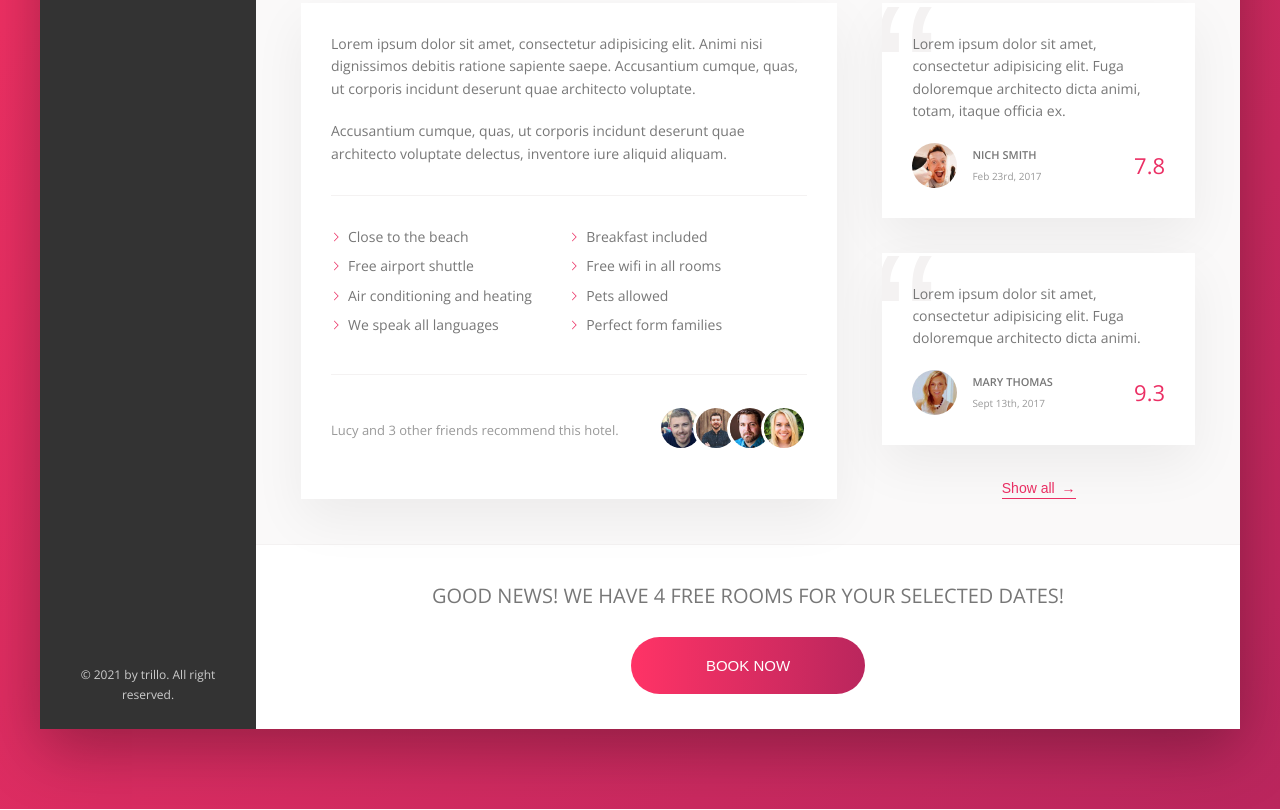
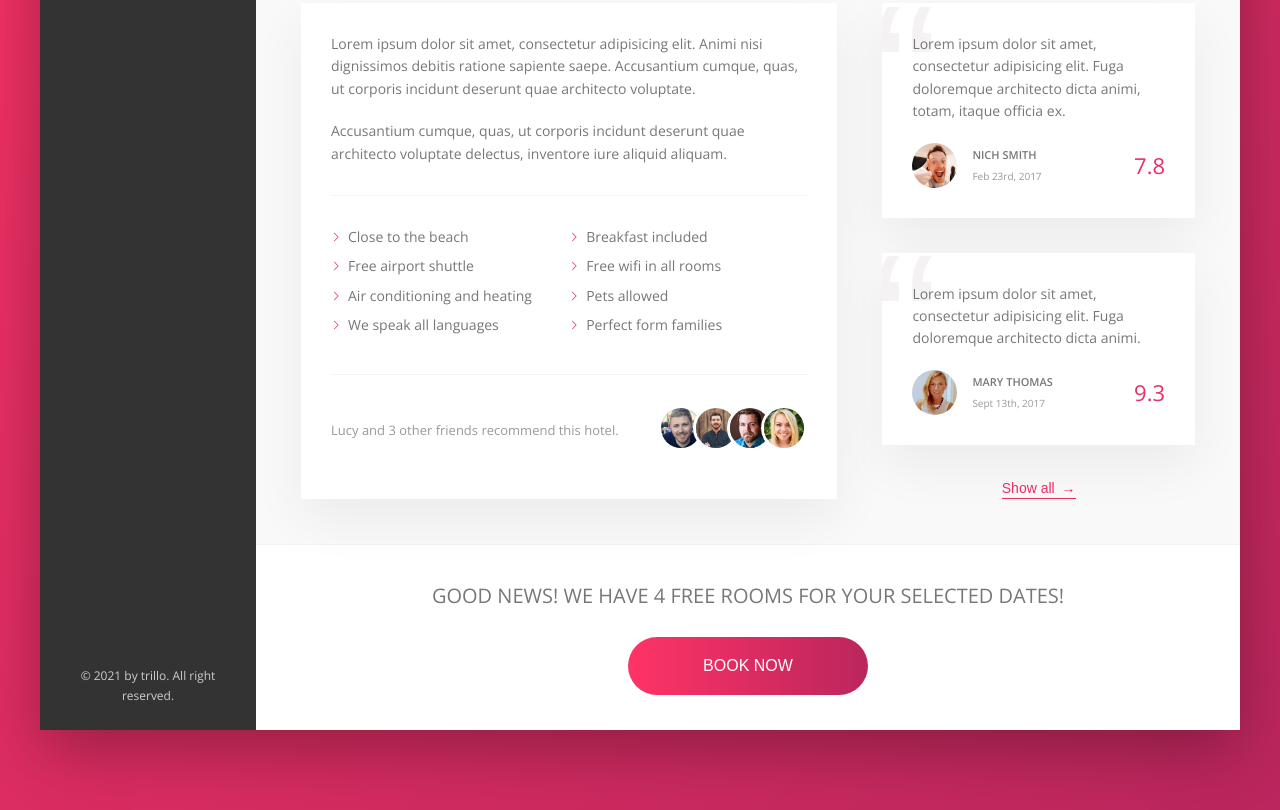
Before and after one commit to JoseManuelMunozManzano/trillo, a website: page index.html in a window 1280 px wide. Shown: the part 644-1454 px from the top of the page. Drawn offline with nearby package versions, Linux system fonts and the light colour scheme.

Commit message:
Building the CTA Section

```diff
--- a/sass/_components.scss
+++ b/sass/_components.scss
@@ -584,7 +584,7 @@
 ////////////////////////////////////////////
 // BUTTON
 .btn {
-  font-size: 1.5rem;
+  font-size: 1.6rem;
   font-weight: 300;
   text-transform: uppercase;
   border-radius: 100px;
@@ -646,6 +646,7 @@
   }
 
   &:focus {
+    font-size: 1.6rem;
     outline: none;
     animation: pulsate 1s infinite;
   }
```
Also changed, not shown: css/style.css.
